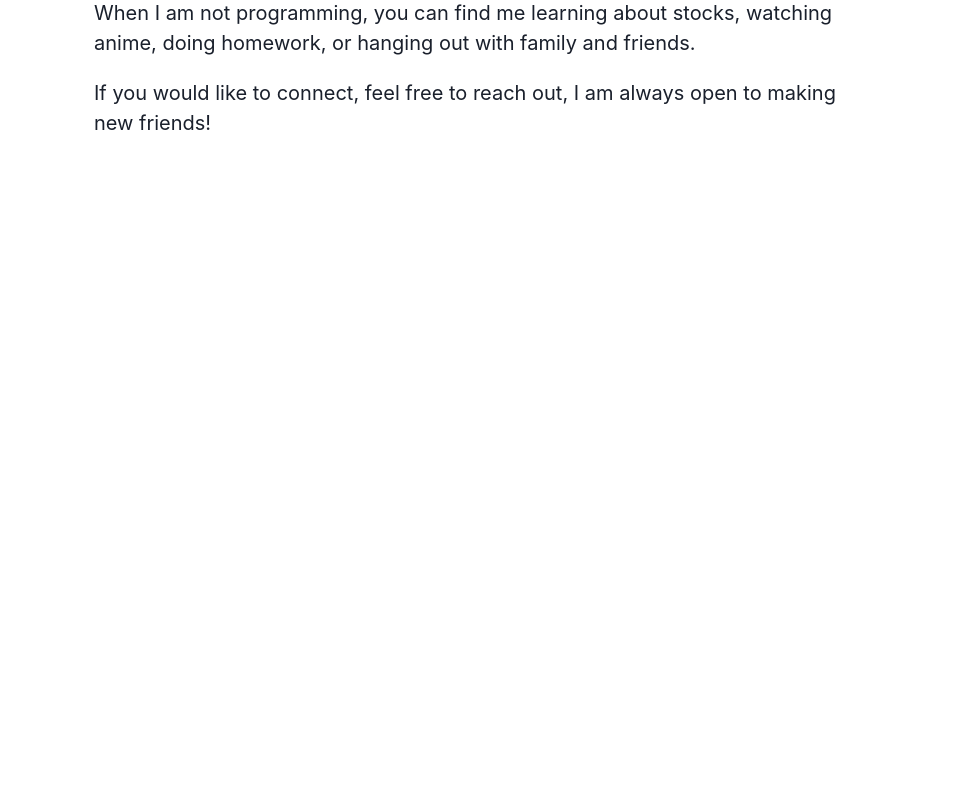
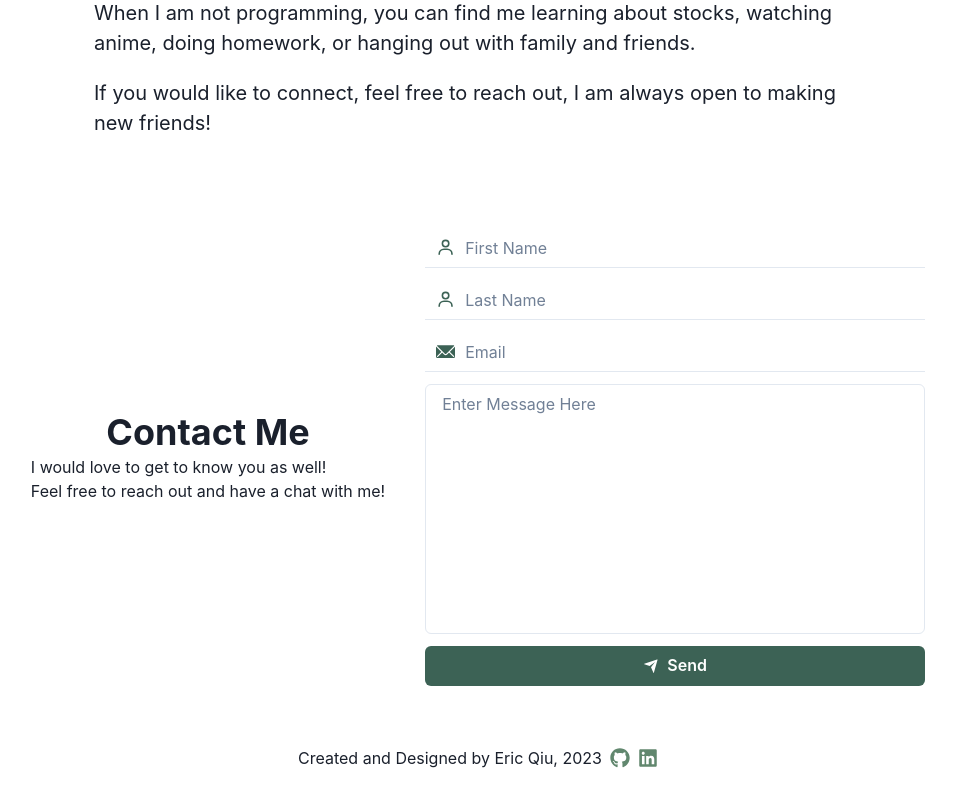
Before and after one commit to ericqiu04/ericqiu04.github.io, a React (Create React App) app: page / in a window 1280 px wide. Shown: the part 1547-2347 px from the top of the page, without its empty margins (162-1118 px from the left). Before the commit the page ends 1705 px from the top, so only its background shows below. Built offline with nearby package versions, Linux system fonts and the light colour scheme.

Commit message:
created contact form and footer

```diff
--- a/src/App.js
+++ b/src/App.js
@@ -3,8 +3,9 @@ import Navbar from "./components/beginning/Navbar";
 import Home from "./components/beginning/home";
 import '../src/styles.css'
 import { Projects } from "./components/projects/projects";
-
+import ContactMe from "./components/contact form/contactForm";
 import { About } from "./components/about-me/about";
+import { Footer } from "./footer/footer";
 const App = () => {
   return (
     // eslint-disable-next-line
@@ -13,6 +14,8 @@ const App = () => {
       <Home />
       <Projects/>
       <About/>
+      <ContactMe/>
+      <Footer/>
     </div>
 
 
--- a/src/components/contact form/contactForm.js
+++ b/src/components/contact form/contactForm.js
@@ -0,0 +1,157 @@
+import { Component } from "react";
+
+import {
+    Input,
+    Stack,
+    InputGroup,
+    InputLeftElement,
+    Icon,
+    Textarea,
+    Button,
+    HStack,
+    Text,
+    Flex,
+    VStack,
+    Heading,
+    Box
+} from "@chakra-ui/react";
+import { EmailIcon } from "@chakra-ui/icons";
+import { BiUser } from "react-icons/bi";
+import { RiSendPlaneFill } from "react-icons/ri"
+
+class ContactMe extends Component {
+    render() {
+        return (
+
+            <Flex justifyContent='center' alignItems='center' mt={10} p={30}>
+
+                <Flex display={['none', 'none', 'flex', 'flex']}>
+
+                    <HStack spacing={10} >
+                        <div>
+                            <Heading textAlign = 'center'>
+                                Contact Me
+                            </Heading>
+                            <Text>
+                                I would love to get to know you as well!
+                            </Text>
+                            <Text>
+                                Feel free to reach out and have a chat with me!
+                            </Text>
+                        </div>
+
+
+
+                        <Stack spacing={3} w={500} id="contactform">
+                            <InputGroup>
+                                <InputLeftElement
+                                    pointerEvents="none"
+                                    color="#3C6255"
+                                    fontSize="1.2em"
+                                    children={<Icon as={BiUser} />}
+                                />
+                                <Input variant="flushed" placeholder="First Name" />
+                            </InputGroup>
+
+                            <InputGroup>
+                                <InputLeftElement
+                                    pointerEvents="none"
+                                    color="#3C6255"
+                                    fontSize="1.2em"
+                                    children={<Icon as={BiUser} />}
+                                />
+                                <Input variant="flushed" placeholder="Last Name" />
+                            </InputGroup>
+                            <InputGroup>
+                                <InputLeftElement
+                                    pointerEvents="none"
+                                    color="#3C6255"
+                                    fontSize="1.2em"
+                                    children={<EmailIcon />}
+                                />
+
+                                <Input type="email" variant="flushed" placeholder="Email" />
+                            </InputGroup>
+                            <Textarea
+                                htmlSize={15}
+                                width="auto"
+                                height={250}
+                                placeholder="Enter Message Here"
+                                resize="none"
+                            />
+                            <Button color="white" leftIcon={<Icon as={RiSendPlaneFill} color='white' />} bg="#3C6255" variant="solid">
+                                Send
+                            </Button>
+                        </Stack>
+                    </HStack >
+                </Flex>
+
+                <Flex display={['flex', 'flex', 'none', 'none']}>
+
+                    <VStack spacing={10} >
+                        <Heading>
+                            Contact Me
+                        </Heading>
+                        <div>
+                            <Text>
+                                I would love to get to know you as well!
+                            </Text>
+                            <Text>
+                                Feel free to reach out and have a chat with me!
+                            </Text>
+                        </div>
+
+
+
+                        <Stack spacing={3} w={500} id="contactform">
+                            <InputGroup>
+                                <InputLeftElement
+                                    pointerEvents="none"
+                                    color="#3C6255"
+                                    fontSize="1.2em"
+                                    children={<Icon as={BiUser} />}
+                                />
+                                <Input variant="flushed" placeholder="First Name" />
+                            </InputGroup>
+
+                            <InputGroup>
+                                <InputLeftElement
+                                    pointerEvents="none"
+                                    color="#3C6255"
+                                    fontSize="1.2em"
+                                    children={<Icon as={BiUser} />}
+                                />
+                                <Input variant="flushed" placeholder="Last Name" />
+                            </InputGroup>
+                            <InputGroup>
+                                <InputLeftElement
+                                    pointerEvents="none"
+                                    color="#3C6255"
+                                    fontSize="1.2em"
+                                    children={<EmailIcon />}
+                                />
+
+                                <Input type="email" variant="flushed" placeholder="Email" />
+                            </InputGroup>
+                            <Textarea
+                                htmlSize={15}
+                                width="auto"
+                                height={250}
+                                placeholder="Enter Message Here"
+                                resize="none"
+                            />
+                            <Button color="white" leftIcon={<Icon as={RiSendPlaneFill} color='white' />} bg="#3C6255" variant="solid">
+                                Send
+                            </Button>
+                        </Stack>
+                    </VStack >
+                </Flex>
+
+            </Flex>
+
+
+        );
+    }
+}
+
+export default ContactMe;
--- /dev/null
+++ b/src/footer/footer.js
@@ -0,0 +1,25 @@
+import { Flex, HStack, Text, Icon, useColorModeValue} from "@chakra-ui/react"
+import { FaGithub, FaLinkedin } from 'react-icons/fa'
+
+export const Footer = () => {
+    const textCol = useColorModeValue('#61876E', '#A6BB8D')
+
+    return (
+        <>
+            <Flex justifyContent="Center" p={30}>
+                <HStack>
+                    <Text>
+                        Created and Designed by Eric Qiu, 2023
+                    </Text>
+                    <Icon color={textCol} as={FaGithub} boxSize={['5', '5', '5', '5']} />
+                    <Icon color={textCol} as={FaLinkedin} boxSize={['5', '5', '5', '5']} />
+
+                </HStack>
+
+            </Flex>
+
+
+        </>
+    )
+
+}
```
